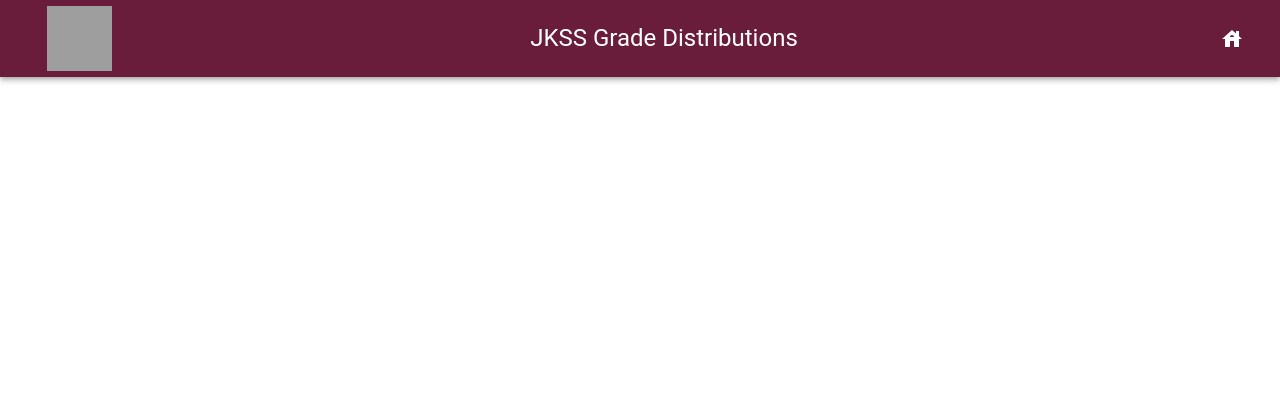
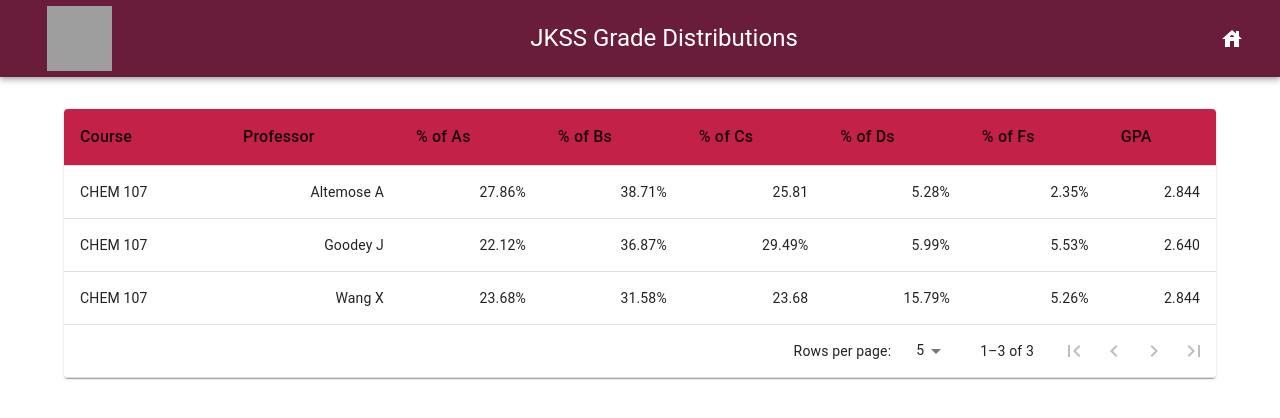
Before and after one commit to sohilgoswami/jkss, a React (Create React App) app in the folder frontend/: page /viewGrades/1 in a window 1280 px wide. Shown: the top 418 px of the page. Built offline with nearby package versions, Linux system fonts and the light colour scheme; grey boxes are pictures that could not be loaded.

Commit message:
updated ui

```diff
--- a/frontend/src/App.js
+++ b/frontend/src/App.js
@@ -12,7 +12,7 @@ function App() {
       <BrowserRouter>
         <Routes>
           <Route path ="/" element={<InputFields/>} />
-          <Route path = "/viewGrades" element={<ViewGrades/>}/>
+          <Route path = "/viewGrades/:code" element={<ViewGrades/>}/>
         </Routes>
       </BrowserRouter>
     </div>
--- a/frontend/src/components/InputFields.js
+++ b/frontend/src/components/InputFields.js
@@ -4,9 +4,11 @@ import Autocomplete from '@mui/material/Autocomplete';
 import { Grid, Container, Paper, Button, Card, CardMedia} from '@mui/material';
 import { useNavigate } from 'react-router-dom';
 import Box from '@mui/material';
+import { useState } from 'react';
 
 export default function InputFields() {
   const navigate = useNavigate();
+  const [code, setCode] = useState('')
   return (
     <React.Fragment>
     <Container maxWidth="lg" sx={{ mb: 4 }}>
@@ -18,21 +20,26 @@ export default function InputFields() {
             id="combo-box-demo"
             sx = {{bgcolor: '#FFFFFF'}}
             options={courseSubject}
-            renderInput={(params) => <TextField {...params} label="Subject" />}
+            renderInput={(params) => <TextField {...params} label="Subject"/>}
           />
         </Grid>
         <Grid item xs={12} sm={5.4}>
           <Autocomplete
             disablePortal
+            value={code}
+            onChange={(event, newValue) => {
+              setCode(newValue.label);
+            }}
             id="combo-box-demo"
             sx = {{bgcolor: '#FFFFFF'}}
             options={courseCodes}
-            renderInput={(params) => <TextField {...params} label="Course Code" />}
+            renderInput={(params) => <TextField {...params} label="Course Code" value={code} onChange={(e) => setCode(e.target.value)}/>}
           />
         </Grid>
         <Grid item xs={12} sm={1}>
             <Button variant="contained" sx = {{bgcolor: '#EA3B52'}}
-              href = '/viewGrades'
+
+              onClick={() =>{{navigate('/viewGrades/'+ code, {replace:true})} }}
             >
                 Search
             </Button>
--- a/frontend/src/components/ViewGrades.js
+++ b/frontend/src/components/ViewGrades.js
@@ -80,24 +80,14 @@ TablePaginationActions.propTypes = {
   rowsPerPage: PropTypes.number.isRequired,
 };
 
-function createData(name, calories, fat) {
-  return { name, calories, fat };
+function createData(course, professor, as, bs, cs, ds, fs, GPA) {
+  return { course, professor, as, bs, cs, ds, fs, GPA };
 }
 
 const rows = [
-  createData('Cupcake', 305, 3.7),
-  createData('Donut', 452, 25.0),
-  createData('Eclair', 262, 16.0),
-  createData('Frozen yoghurt', 159, 6.0),
-  createData('Gingerbread', 356, 16.0),
-  createData('Honeycomb', 408, 3.2),
-  createData('Ice cream sandwich', 237, 9.0),
-  createData('Jelly Bean', 375, 0.0),
-  createData('KitKat', 518, 26.0),
-  createData('Lollipop', 392, 0.2),
-  createData('Marshmallow', 318, 0),
-  createData('Nougat', 360, 19.0),
-  createData('Oreo', 437, 18.0),
+  createData('CHEM 107', 'Altemose A','27.86%', '38.71%','25.81','5.28%','2.35%','2.844'),
+  createData('CHEM 107', 'Goodey J','22.12%', '36.87%','29.49%','5.99%','5.53%','2.640'),
+  createData('CHEM 107', 'Wang X','23.68%', '31.58%','23.68','15.79%','5.26%','2.844'),
 ].sort((a, b) => (a.calories < b.calories ? -1 : 1));
 
 export default function ViewGrades(){
@@ -139,13 +129,28 @@ export default function ViewGrades(){
             ).map((row) => (
               <TableRow key={row.name}>
                 <TableCell component="th" scope="row">
-                  {row.name}
+                  {row.course}
                 </TableCell>
-                <TableCell style={{ width: 160 }} align="right">
-                  {row.calories}
+                <TableCell  align="right">
+                  {row.professor}
                 </TableCell>
-                <TableCell style={{ width: 160 }} align="right">
-                  {row.fat}
+                <TableCell  align="right">
+                  {row.as}
+                </TableCell>
+                <TableCell align="right">
+                  {row.bs}
+                </TableCell>
+                <TableCell align="right">
+                  {row.cs}
+                </TableCell>
+                <TableCell align="right">
+                  {row.ds}
+                </TableCell>
+                <TableCell align="right">
+                  {row.fs}
+                </TableCell>
+                <TableCell align="right">
+                  {row.GPA}
                 </TableCell>
               </TableRow>
             ))}
@@ -159,7 +164,7 @@ export default function ViewGrades(){
             <TableRow>
               <TablePagination
                 rowsPerPageOptions={[5, 10, 25, { label: 'All', value: -1 }]}
-                colSpan={3}
+                colSpan={8}
                 count={rows.length}
                 rowsPerPage={rowsPerPage}
                 page={page}
```
